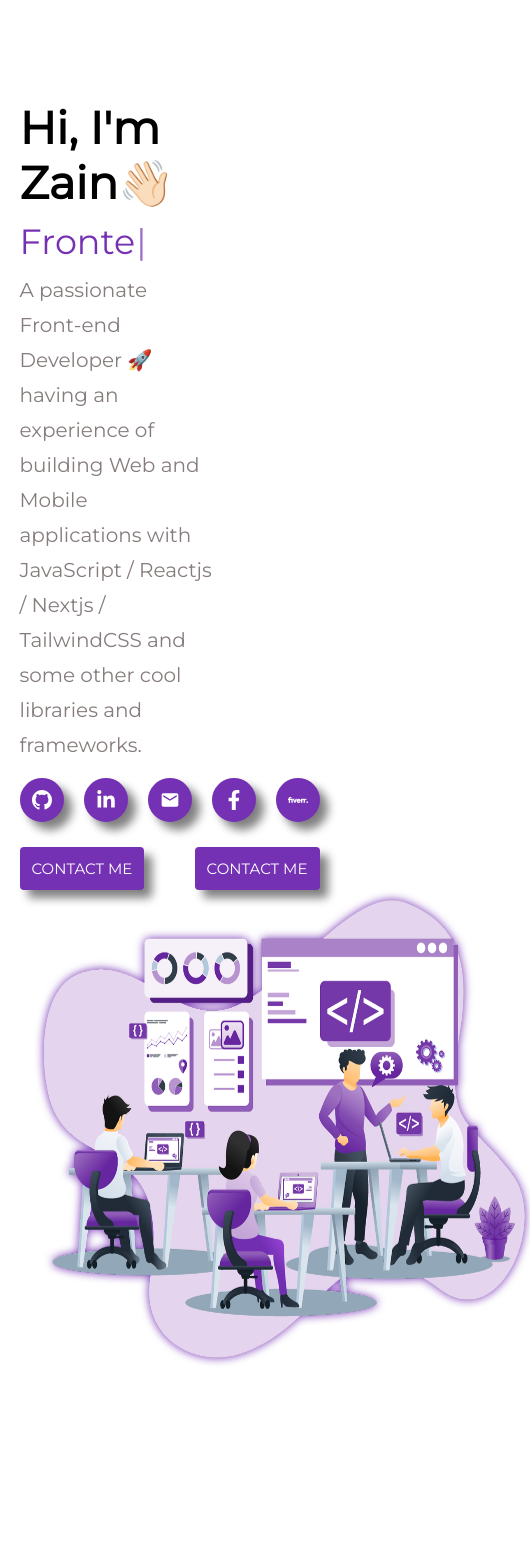
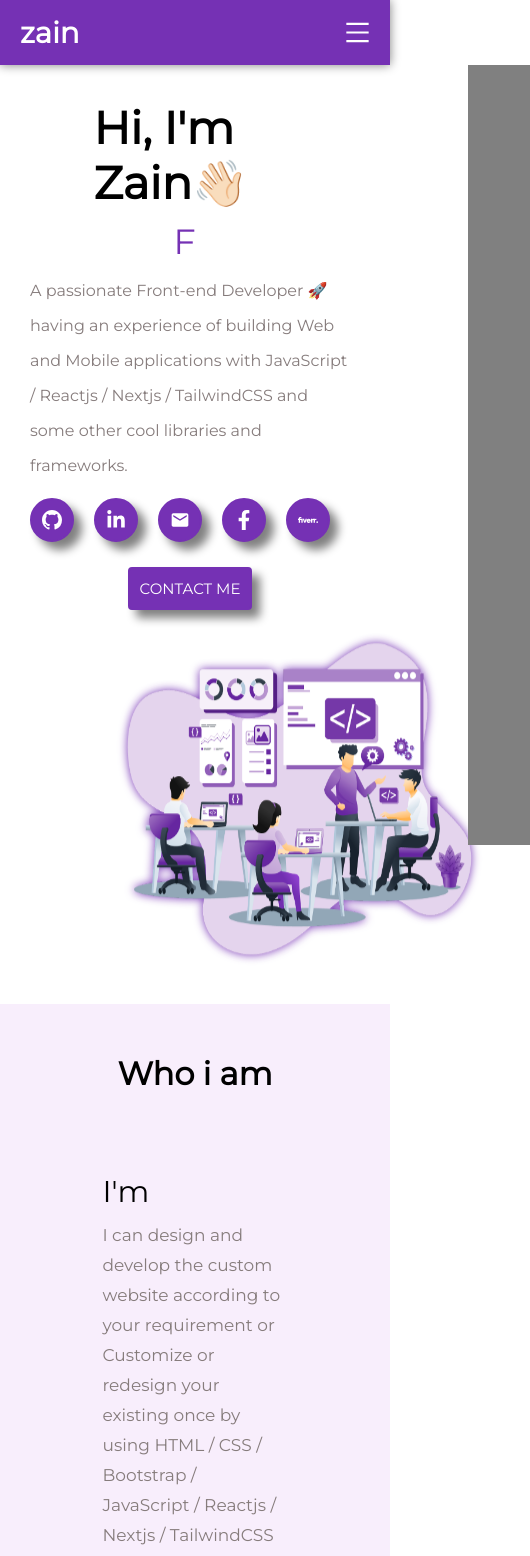
Before and after one commit to mzain42401/mzain, a React (Create React App) app: page / in a window 390 px wide. Shown: the top 1556 px of the page, 530 px wide, since content can reach past the window. Before the commit the page ends 1404 px from the top, so only its background shows below. Built offline with nearby package versions, Linux system fonts and the light colour scheme.

Commit message:
aboutpage

```diff
--- a/src/Main.js
+++ b/src/Main.js
@@ -16,10 +16,12 @@ import Services from './components/services/Services'
 const Main = () => {
   return (
     <>
+    <Header/>
       <Home />
+      <About />
 
-    {/* <Header/>
-      {/* <About /> */}
+    {/*
+      {/*  */}
       {/* <Projects />
       <Skills />
       <Services />
--- a/src/components/Header/Header.jsx
+++ b/src/components/Header/Header.jsx
@@ -7,6 +7,13 @@ import { MenuOutlined, CloseOutlined } from '@ant-design/icons';
 
 
 const Headers = () => {
+  const {
+    navbar,
+    logo,
+    navToggleBtn,
+    active
+  }=classes
+  console.log(classes);
   let [initial, setInitial] = useState(true)
   let navRef = useRef()
 
@@ -17,7 +24,7 @@ const Headers = () => {
 
 
   const showNav = () => {
-    navRef.current.classList.toggle("active")
+    navRef.current.classList.toggle(active)
   }
 
 
@@ -25,8 +32,8 @@ const Headers = () => {
     <>
 
 
-      <nav className="navbar">
-        <div className="logo">zain</div>
+      <nav className={navbar}>
+        <div className={logo}>zain</div>
 
         <ul ref={navRef}>
           <li>
@@ -49,7 +56,7 @@ const Headers = () => {
           </li>
         </ul>
 
-        <div className="navToggleBtn" onClick={toggleIcons}>
+        <div className={navToggleBtn} onClick={toggleIcons}>
           {initial ? <MenuOutlined /> : <CloseOutlined />}
         </div>
       </nav>
--- a/src/components/about/About.jsx
+++ b/src/components/about/About.jsx
@@ -6,15 +6,15 @@ import Typewriter from "typewriter-effect";
 import Btn from '../Btn/Btn';
 
 const About = () => {
-  const { aboutPageContainer, aboutCenterDiv, myImageDiv, myPersonalImage, aboutMeDiv, aboutTypeWriterdiv, aboutContent, btnDiv } = classes
+  const { aboutPageContainer, aboutCenterDiv,aboutMe, myImageDiv, myPersonalImage, aboutMeDiv, aboutTypeWriterdiv, aboutContent, btnDiv,picContentDiv } = classes
   return (
     <>
       <div className={aboutPageContainer}>
         <div className={aboutCenterDiv}>
-          <div>
+          <div className={aboutMe}>
             <h1>Who i am</h1>
           </div>
-          <div>
+          <div className={picContentDiv}>
             <div className={myImageDiv}>
 
               <div className={myPersonalImage}>
--- a/src/components/about/about.module.css
+++ b/src/components/about/about.module.css
@@ -1,27 +1,39 @@
 .aboutPageContainer{
-    /* background-color: rgb(241, 199, 199); */
-padding: 20px 10px;
+    background-color: #f8eefc;
+padding: 20px 10px 40px 10px;
 display: flex;
 justify-content: center;
 align-items: center;
 }
 .aboutCenterDiv{
-border: 2px solid red;
+/* border: 2px solid red; */
 display: flex;
 justify-content: center;
 align-items: center;
 flex-wrap: wrap;
-width: 90%;
+width: 100%;
+
+}
+.aboutMe{
+    /* background-color: rebeccapurple; */
+    margin: 30px 0px 50px 0px;
+}
+.picContentDiv{
+    display: flex;
+justify-content: center;
+align-items: center;
+flex-wrap: wrap-reverse;
 
 }
 .myImageDiv{
-border: 2px solid orange;
+/* border: 2px solid orange; */
     /* position: relative; */
     /* z-index: 10; */
     display: flex;
     justify-content: center;
     align-items: center;
     padding: 10px;
+    width: 40%;
 }
 .myPersonalImage{
     /* filter: drop-shadow(0px 0px 4px #7531b4); */
@@ -30,7 +42,7 @@ border: 2px solid orange;
     width: 350px;
     overflow: hidden;
 
-    border-radius: 6px;
+    border-radius: 10px;
 }
 .myPersonalImage>img{
     transition: all ease 1s;
@@ -41,9 +53,9 @@ border: 2px solid orange;
 
 }
 .aboutMeDiv{
-border: 2px solid palegreen;
+/* border: 2px solid palegreen; */
 padding: 10px 20px;
-width: 60%;
+width: 50%;
 display: flex;
     flex-direction: column;
 
@@ -76,3 +88,10 @@ display: flex;
 .btnDiv{
     margin-top: 20px;
 }
+
+/* @media (max-width: 1114px){
+    .myPersonalImage{
+        height: 200px;
+        width: 150px;
+    }
+} */
--- a/src/components/home/Home.jsx
+++ b/src/components/home/Home.jsx
@@ -66,7 +66,7 @@ const Home = () => {
               </div>
               <div className={btnDiv}>
                 <Btn />
-                <Btn />
+
 
 
               </div>
--- a/src/components/home/home.module.css
+++ b/src/components/home/home.module.css
@@ -144,8 +144,6 @@
   .homeLinkDiv{
     display: flex;
     align-items: center;
-    /* justify-content: center; */
-    /* background-color: red; */
     margin-top: 15px;
     width: max-content;
   }
@@ -185,8 +183,38 @@ scale: 1.2;
   }
   .btnDiv{
     margin-top:25px;
-    /* background-color: red; */
-    width: 300px;
-    display: flex;
-    justify-content: space-between;
+
   }
+
+  @media (max-width: 1114px){
+    .homeCenterDiv{
+    justify-content: center;
+
+    }
+    .homeContentDiv{
+      display: flex;
+      flex-direction: column;
+      align-items: center;
+      justify-content: center;
+    }
+    .homeLinkDiv{
+      display: flex;
+      align-items: center;
+      justify-content: center;
+      width: 100%;
+    }
+    .btnDiv{
+      display: flex;
+      align-items: center;
+      justify-content: center;
+    }
+.content{
+  font-size: 16px !important;
+}
+    .imag{
+      height: 320px;
+      width:350px;
+      margin-top: 30px;
+    }
+
+  }
```
Also changed, not shown: src/components/Header/header.module.css (line endings or trailing spaces).
